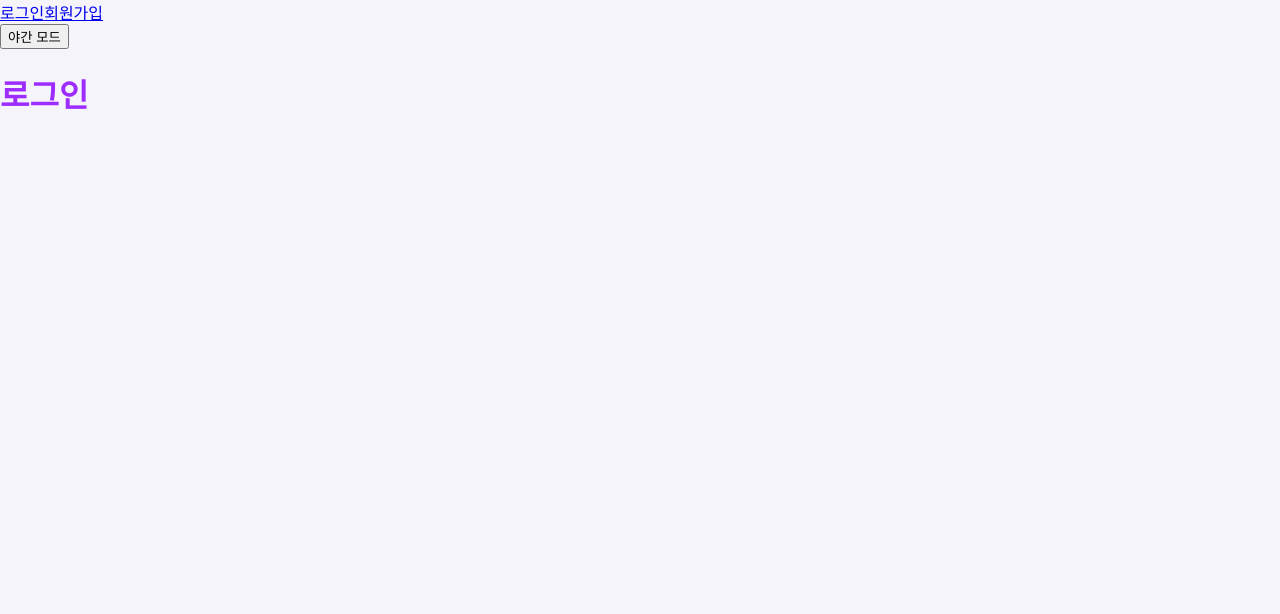
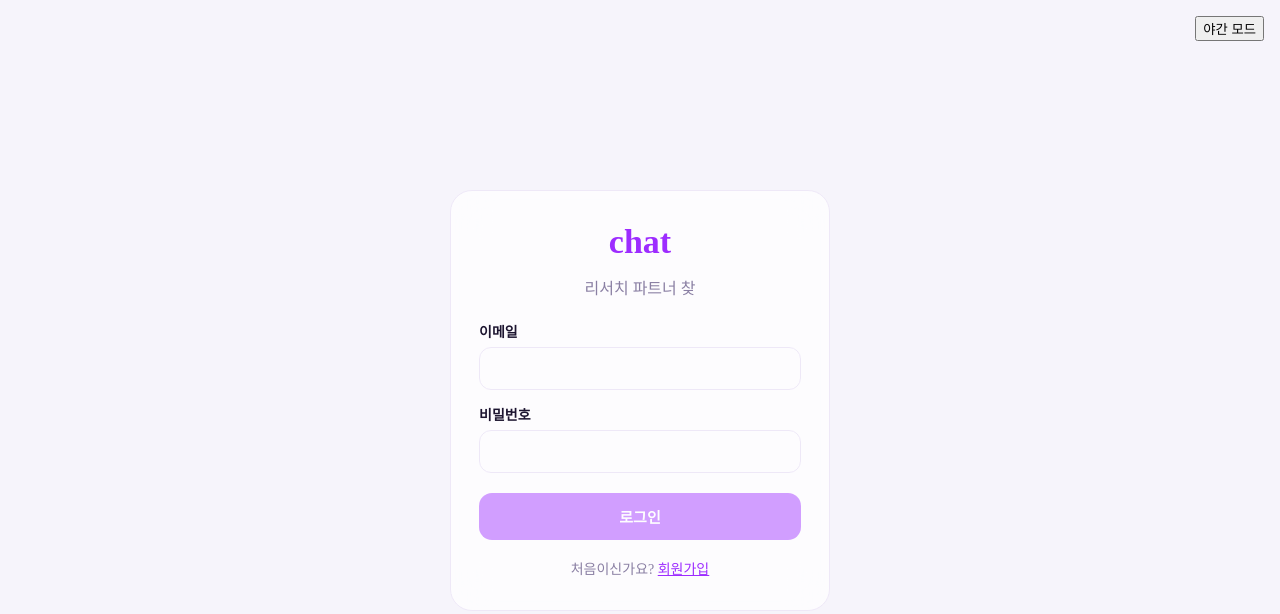
Before and after one commit to jamm-king/chat, a React (Vite) app in the folder frontend/: page /login in a window 1280 px wide. Shown: the top 614 px of the page. Built offline with nearby package versions, Linux system fonts and the light colour scheme.

Commit message:
feat(frontend): add login screen layout

```diff
--- a/frontend/src/App.tsx
+++ b/frontend/src/App.tsx
@@ -1,14 +1,10 @@
-import { Link, Navigate, Route, Routes} from "react-router-dom";
+import { Navigate, Route, Routes} from "react-router-dom";
 import ThemeToggle from "./components/ThemeToggle";
 import LoginPage from "./pages/LoginPage";
 import SignupPage from "./pages/SignupPage";
 
 export default function App() {
   return(<>
-    <nav>
-      <Link to="/login">로그인</Link>
-      <Link to="/signup">회원가입</Link>
-    </nav>
    <ThemeToggle/>
    <Routes>
       <Route path="/" element={<Navigate to="/login" replace/>}/>
--- a/frontend/src/components/ThemeToggle.tsx
+++ b/frontend/src/components/ThemeToggle.tsx
@@ -13,7 +13,7 @@ export default function ThemeToggle () {
         saveTheme(theme);
     }
   return (
-    <button type="button" onClick={toggle}>
+    <button type="button" className="theme-toggle" onClick={toggle}>
         {dark ? "밝은 모드" : "야간 모드"}
     </button>
   )
--- /dev/null
+++ b/frontend/src/features/auth/auth.css
@@ -0,0 +1,80 @@
+.auth {
+  min-height: 100vh;
+  display: grid;
+  place-items: center;
+  padding: 16px;
+  box-sizing: border-box;
+}
+
+.auth-card {
+  width: 100%;
+  max-width: 380px;
+  box-sizing: border-box;
+  display: grid;
+  gap: 14px;
+  padding: 32px 28px;
+  border: 1px solid var(--line);
+  border-radius: 22px;
+  background: var(--card);
+  backdrop-filter: blur(20px);
+}
+
+.auth-card h1 {
+  margin: 0;
+  font-size: 34px;
+  text-align: center;
+}
+
+.auth-sub {
+  margin: 0 0 8px;
+  color: var(--muted);
+  text-align: center;
+}
+
+.auth-card label {
+  display: grid;
+  gap: 6px;
+  font-size: 14px;
+  font-weight: 600;
+}
+
+.auth-card input {
+  padding: 12px 14px;
+  border: 1px solid var(--line);
+  border-radius: 12px;
+  background: transparent;
+  color: var(--text);
+  font-size: 15px;
+}
+
+.auth-card input:focus {
+  outline: 2px solid var(--accent);
+}
+
+.auth-card button {
+  margin-top: 6px;
+  padding: 13px;
+  border: 0;
+  border-radius: 13px;
+  background: var(--accent);
+  color: var(--on-accent);
+  font-size: 15px;
+  font-weight: 700;
+  cursor: pointer;
+}
+
+.auth-card button:disabled {
+  opacity: 0.45;
+  cursor: not-allowed;
+}
+
+.auth-link {
+  margin: 4px 0 0;
+  color: var(--muted);
+  font-size: 14px;
+  text-align: center;
+}
+
+.auth-link a {
+  color: var(--accent);
+}
--- a/frontend/src/pages/LoginPage.tsx
+++ b/frontend/src/pages/LoginPage.tsx
@@ -1,3 +1,38 @@
+import { useState, type FormEvent } from "react";
+import {Link} from "react-router-dom";
+import "../features/auth/auth.css";
+
 export default function LoginPage() {
-    return <h1>로그인</h1>;
+    const [email, setEmail] = useState("");
+    const [password, setPassword] = useState("");
+
+    const submit = (event: FormEvent) =>{
+        event.preventDefault();
+    }
+    return ( <main className="auth">
+      <form className="auth-card" onSubmit={submit}>
+        <h1>chat</h1>
+        <p className="auth-sub">리서치 파트너 찾</p>
+        <label>
+          이메일
+          <input
+            type="email"
+            value={email}
+            onChange={(event) => setEmail(event.target.value)}
+            autoComplete="email"
+          />
+        </label>
+        <label>
+          비밀번호
+          <input
+            type="password"
+            value={password}
+            onChange={(event) => setPassword(event.target.value)}
+            autoComplete="current-password"
+          />
+        </label>
+        <button type="submit" disabled={!email || !password}>로그인</button>
+        <p className="auth-link">처음이신가요? <Link to="/signup">회원가입</Link></p>
+      </form>
+    </main>)
 }
--- a/frontend/src/styles/tokens.css
+++ b/frontend/src/styles/tokens.css
@@ -7,6 +7,7 @@
     --accent-soft: #f1e6ff;
     --line: #eee8f7;
     --card: rgba(255, 255, 255, 0.72);
+    --on-accent: #ffffff;
 }
 :root[data-theme="dark"]{
     --bg: #09060f;
@@ -16,6 +17,7 @@
     --accent-soft: rgba(196, 92, 255, 0.25);
     --line: rgba(190,80,255,0.3);
     --card: rgba(14,8 ,26, 0.82);
+    --on-accent: #12051f;
 }
 
 body{
@@ -27,3 +29,8 @@ body{
 h1 {
     color: var(--accent);
 }
+.theme-toggle {
+  position: fixed;
+  top: 16px;
+  right: 16px;
+}
```
